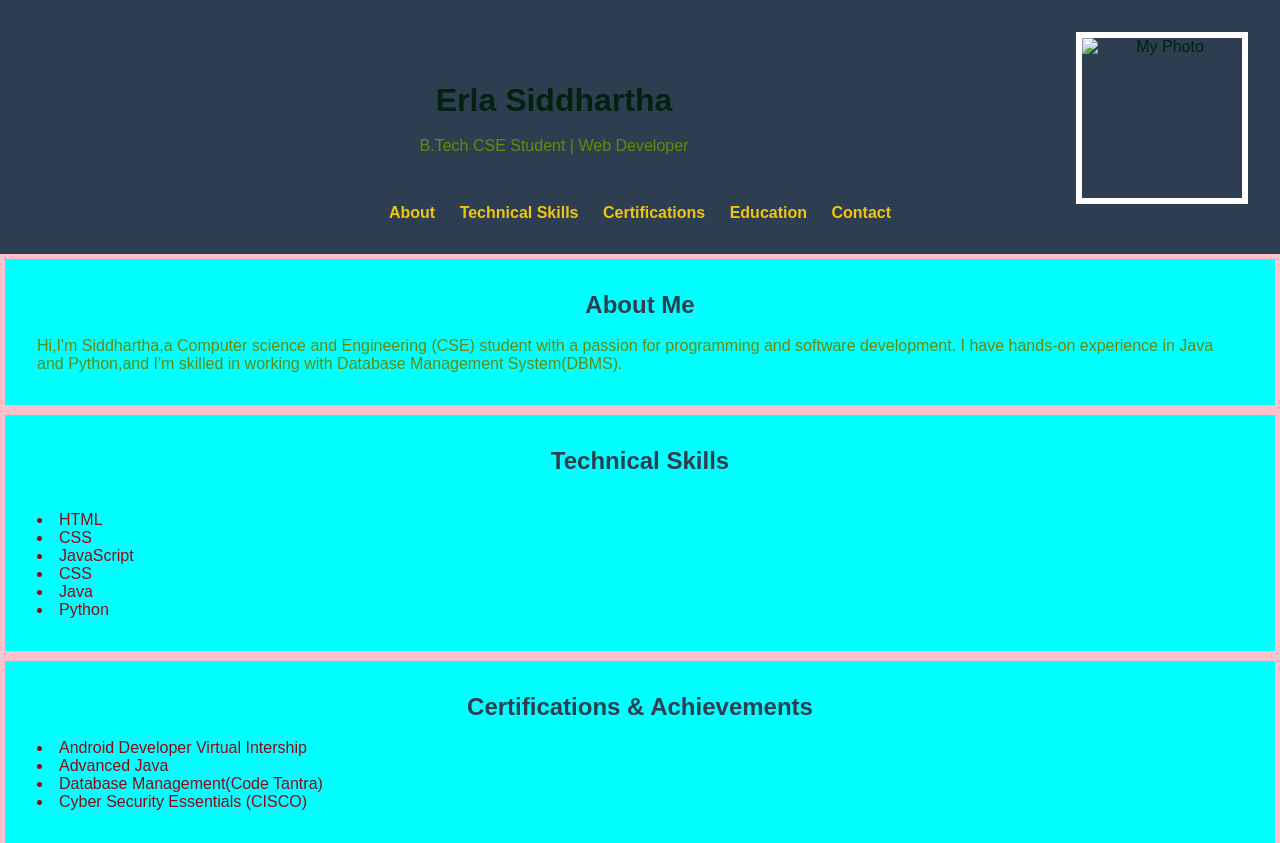
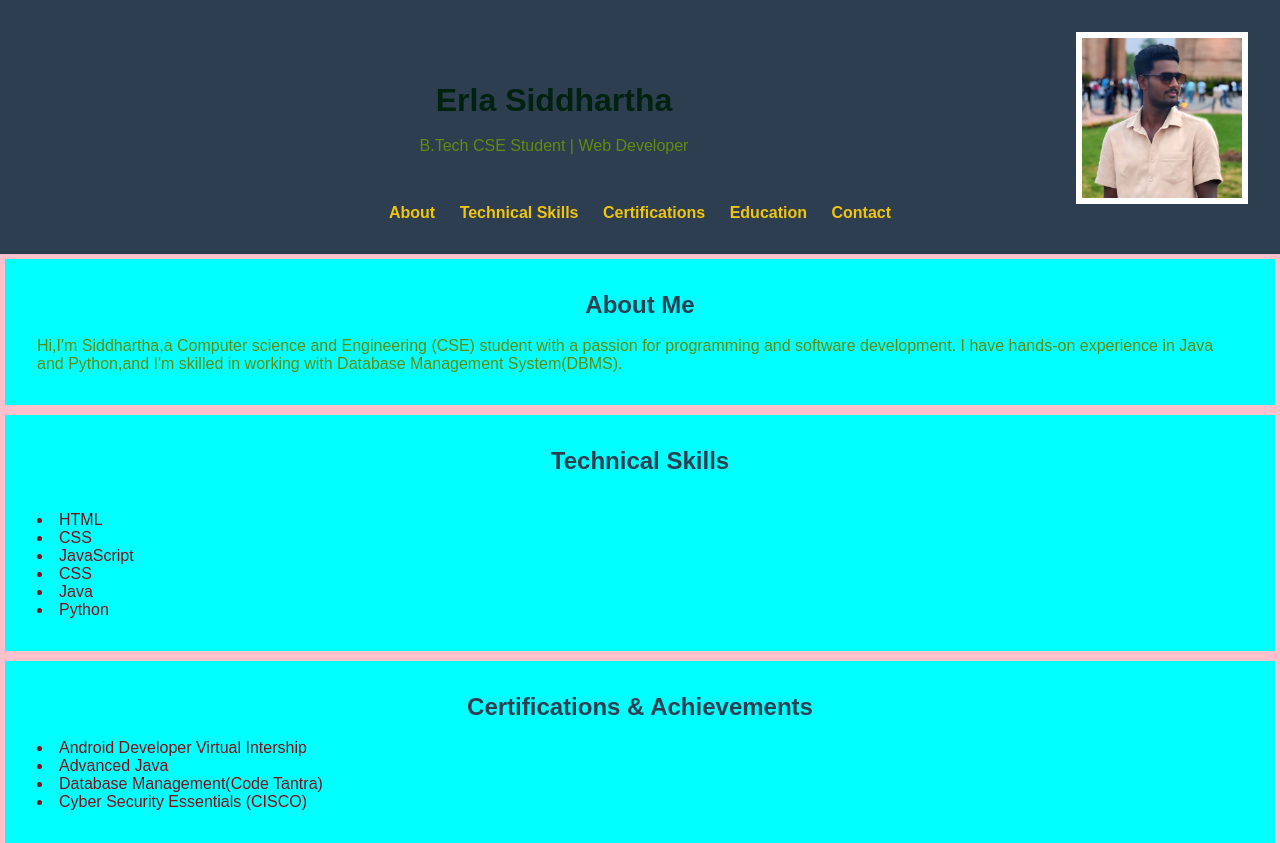
Before and after one commit to Siddharthaerla/siddu1, a plain HTML site: page index.html in a window 1280 px wide. Shown: the top 843 px of the page. Drawn offline with Linux system fonts and the light colour scheme; a script that the page names is missing.

Commit message:
Update index.html

```diff
--- a/index.html
+++ b/index.html
@@ -14,7 +14,7 @@
         <p>B.Tech CSE Student | Web Developer</p>
       </div>
       <div class="photo-box">
-        <img src="./assets/siddu1202.jpg" alt="My Photo">
+        <img src="siddu1202.jpg" alt="My Photo">
       </div>
     </div>
     <nav>
```
